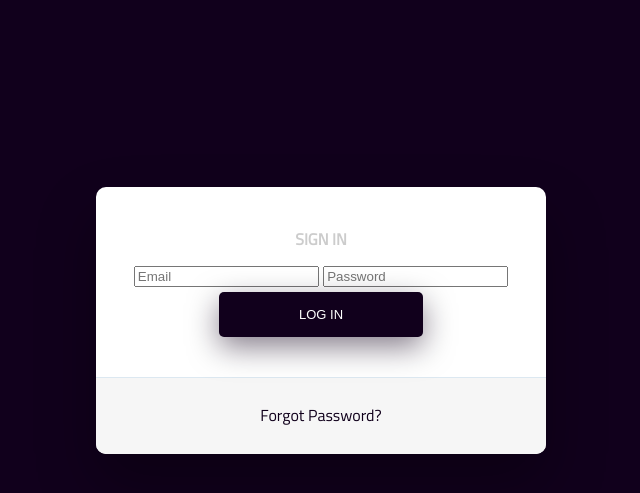
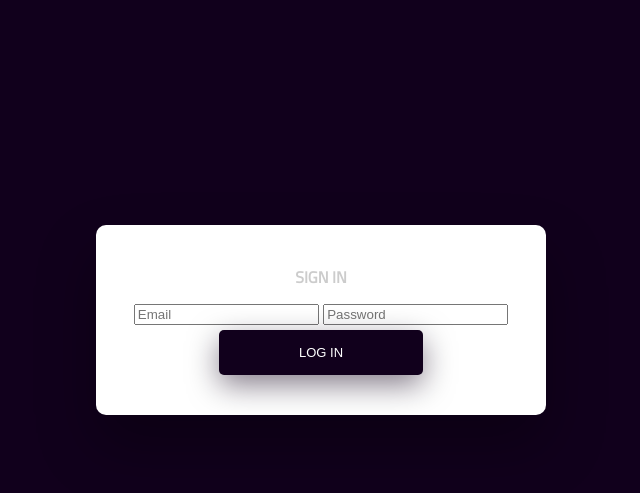
Before and after one commit to Eldryr62570/metropolis, a PHP site: page /signin.php in a window 1280 px wide. Shown: the part 80-573 px from the top of the page, without its empty margins (319-959 px from the left). Run offline with PHP 8.4, Linux system fonts and the light colour scheme.

Commit message:
Forgot password remove

```diff
--- a/signin.php
+++ b/signin.php
@@ -21,10 +21,7 @@
       <input type="submit" class="fadeIn fourth" value="Log In">
     </form>
 
-    <!-- Remind Passowrd -->
-    <div id="formFooter">
-      <a class="underlineHover" href="#">Forgot Password?</a>
-    </div>
+
 
   </div>
 </div>
```
